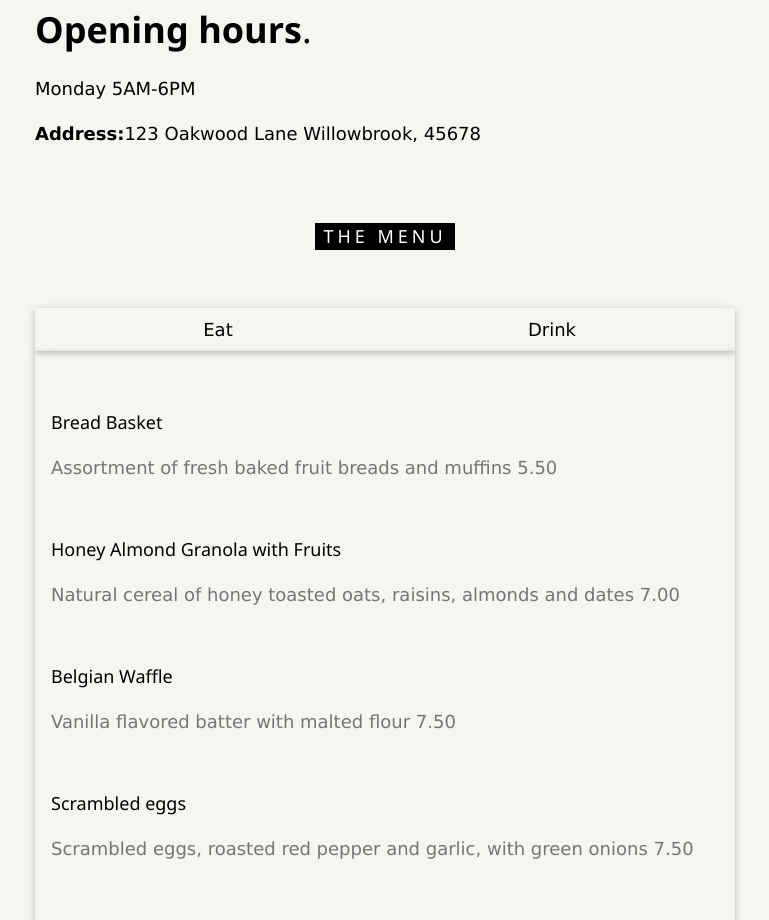
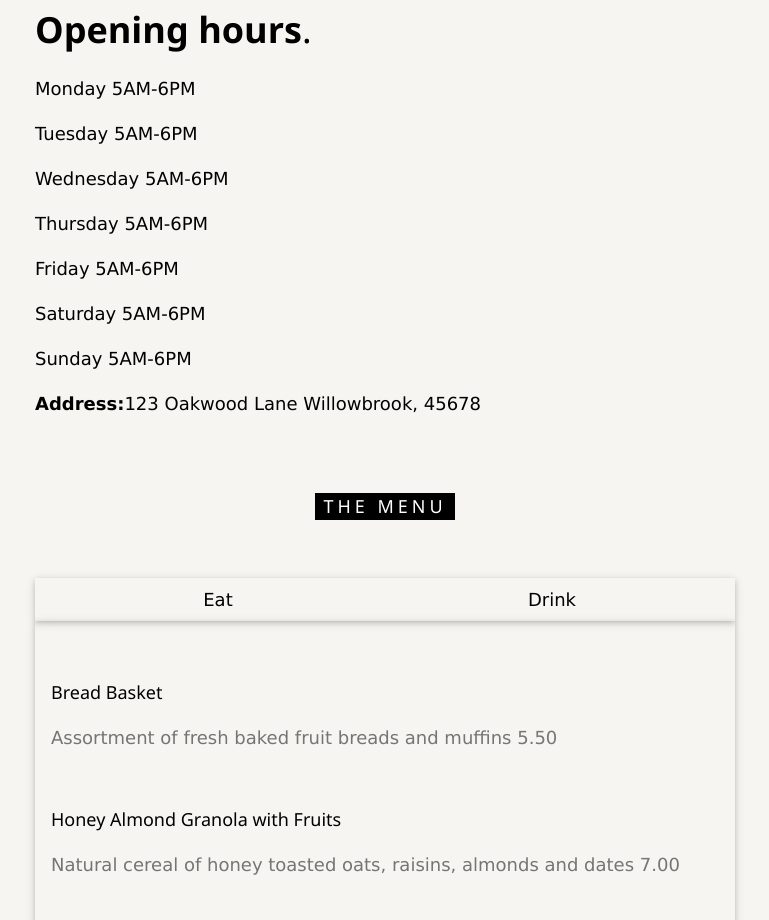
Before and after one commit to AVELAUW/team_the_elite, a plain HTML site: page index.html in a window 1280 px wide. Shown: the part 1660-2580 px from the top of the page, without its empty margins (255-1024 px from the left). Drawn offline with nearby package versions, Linux system fonts and the light colour scheme.

Commit message:
Update index.html

```diff
--- a/index.html
+++ b/index.html
@@ -56,6 +56,12 @@
     <img src="images/coffee_shop.jpg" style="width:100%;max-width:1000px" class="w3-margin-top">
     <h1><strong>Opening hours</strong>.</h1>
     <p> Monday  5AM-6PM</p>
+    <p> Tuesday   5AM-6PM</p>
+    <p> Wednesday 5AM-6PM</p>
+    <p> Thursday  5AM-6PM</p>
+    <p> Friday    5AM-6PM</p>
+    <p> Saturday  5AM-6PM</p>
+    <p> Sunday    5AM-6PM</p>
     <p><strong>Address:</strong>123 Oakwood Lane Willowbrook, 45678</p>
   </div>
 </div>
```
